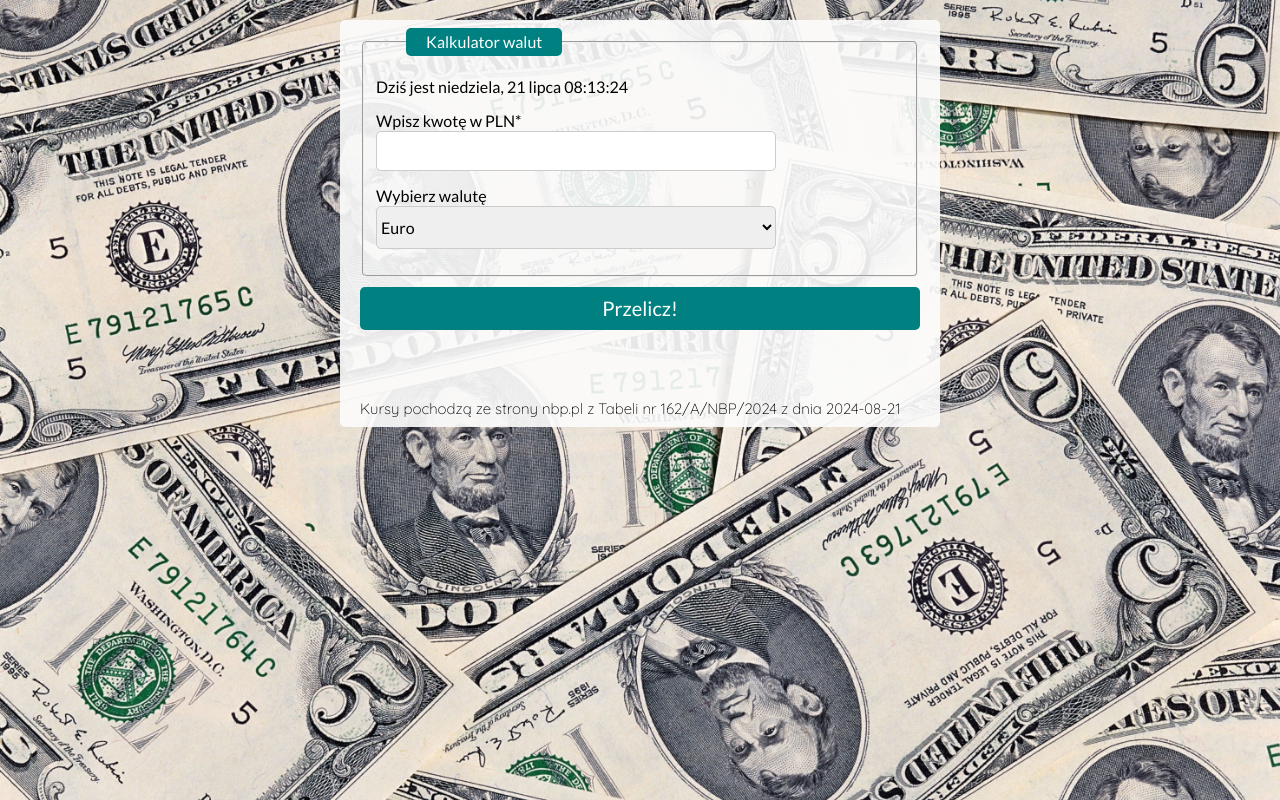
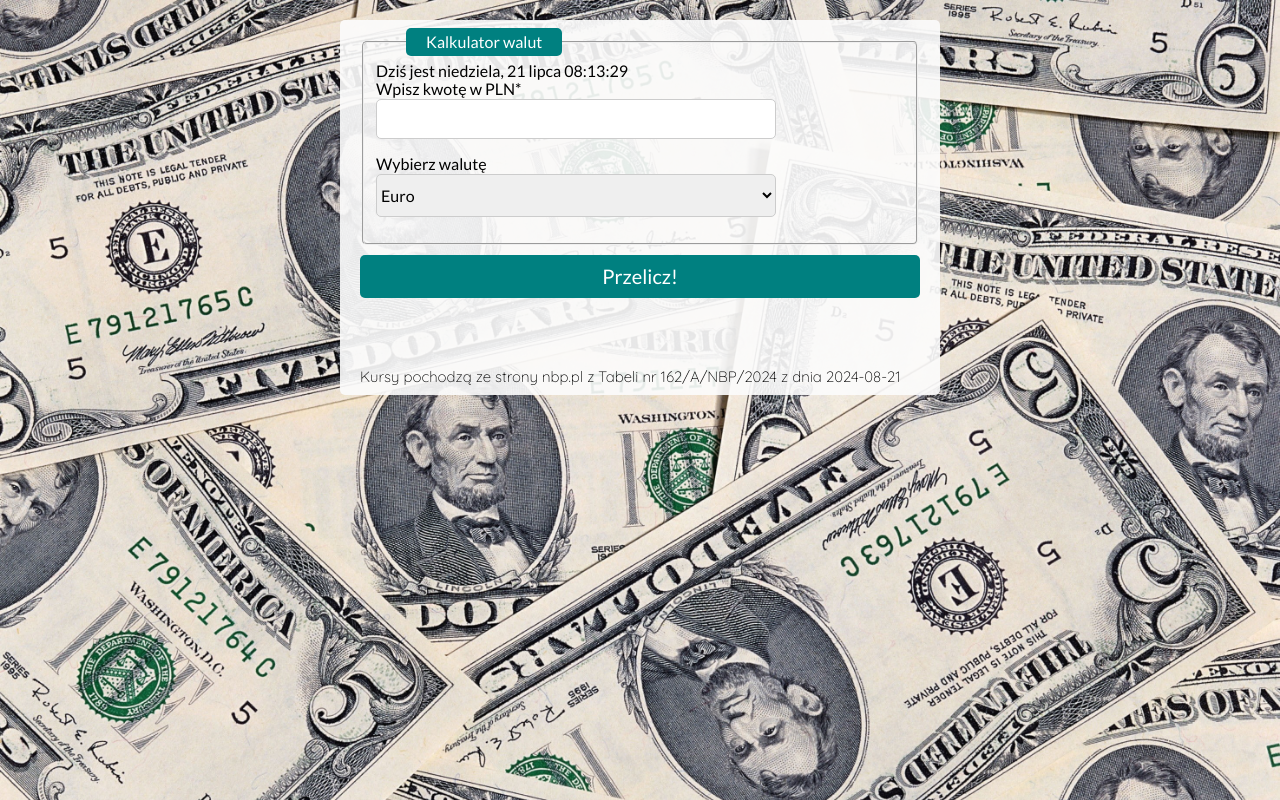
Before and after one commit to MariuszKalinowski/currency-react, a React (Create React App) app: page / in a window 1280 px wide. Built offline with nearby package versions, Linux system fonts and the light colour scheme.

Commit message:
add function uptading time every second

```diff
--- a/src/Form/Data/index.js
+++ b/src/Form/Data/index.js
@@ -1,14 +1,20 @@
-//"Dzisiaj jest sobota, 25 lipca, 17:02:45"
-//"Tue Aug 06 2024 19:40:41 GMT+0200"
-
 import "./style.css"
+import { useState, useEffect } from "react";
 
 
 const Data = () => {
 
-    const date = new Date();
+    const [date, setDate] = useState(new Date());
 
-    return (<p>Dziś jest {date.toLocaleString("pl-PL",
+    useEffect(() => {
+        const intervalID = setInterval(() => {
+            setDate(new Date());
+        }, 1000);
+
+        return () => clearInterval(intervalID);
+    }, []);
+
+    return (<div className="form__date">Dziś jest {date.toLocaleString("pl-PL",
         {
             weekday: "long",
             day: "numeric",
@@ -18,8 +24,7 @@ const Data = () => {
             second: "numeric"
         })
     }
-    </p>
-    );
+    </div>);
 };
 
 export default Data;
```
